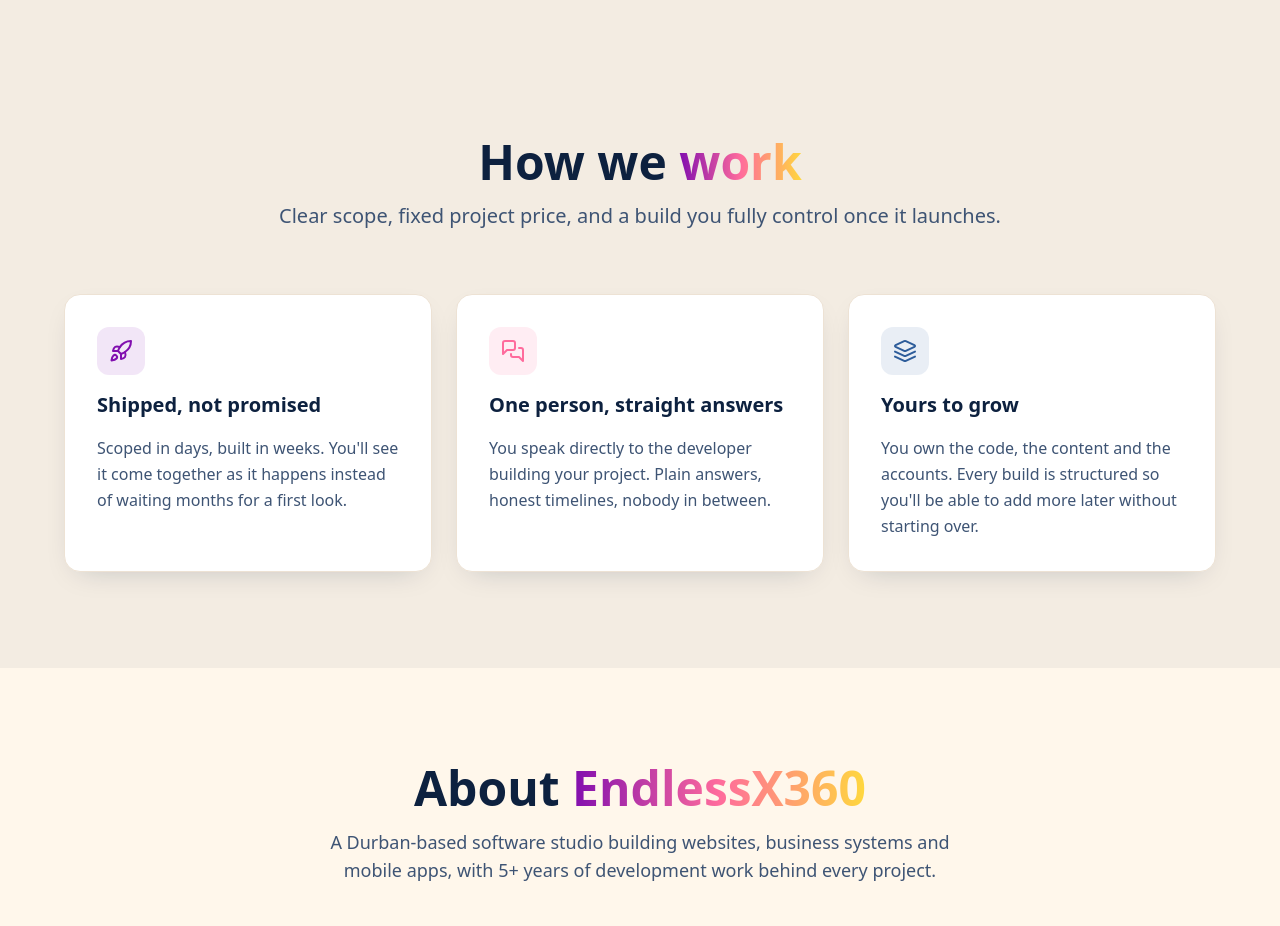
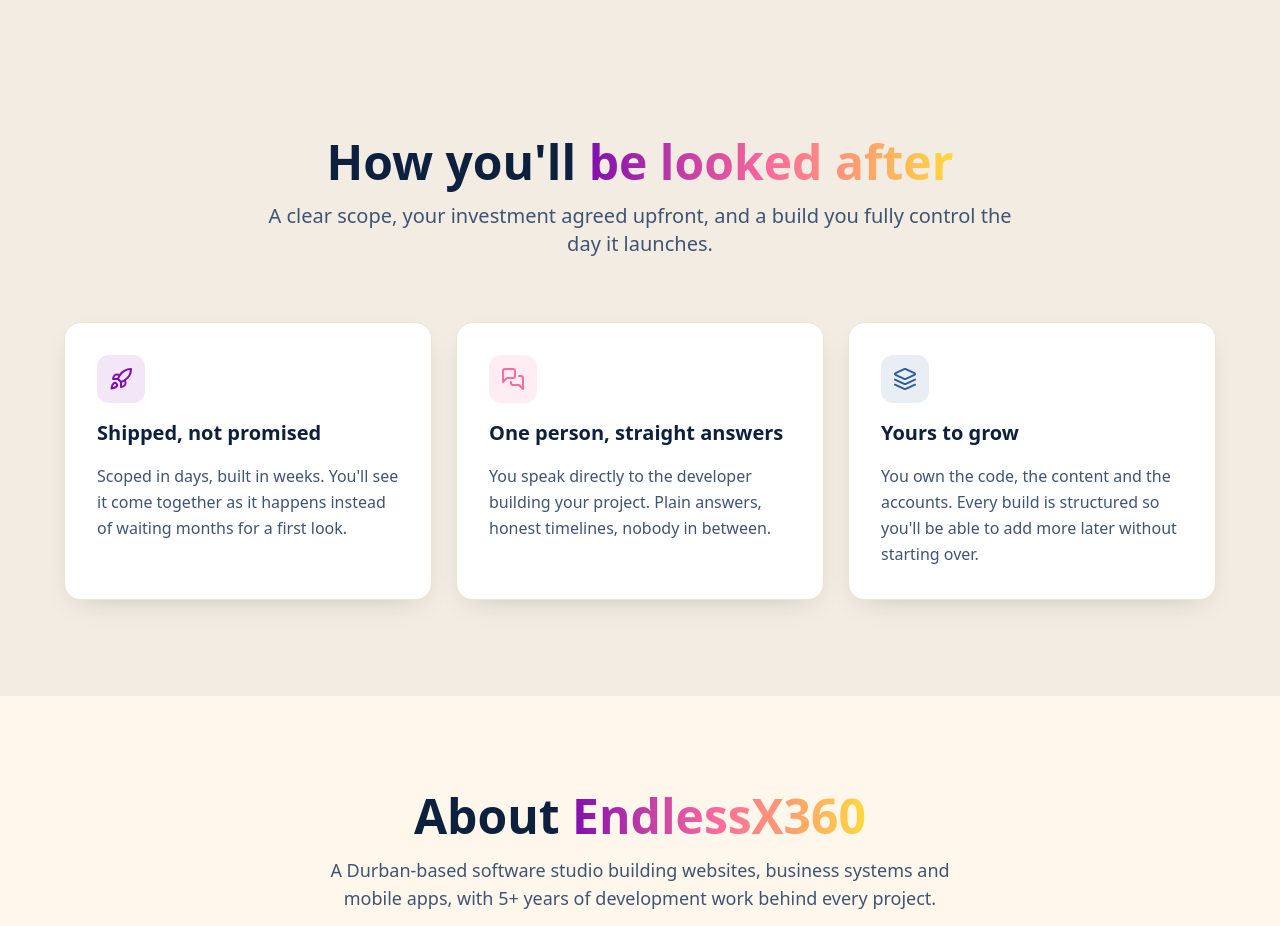
Before and after one commit to nv-mgazi/endlessx360-the-future-secured, a React (Vite) app: page / in a window 1280 px wide. Shown: the part 5960-6886 px from the top of the page. Built offline with nearby package versions, Linux system fonts and the light colour scheme; the HTML template or start-up script is replaced by a standard one.

Commit message:
Changes
Co-authored-by: nv-mgazi <147007523+nv-mgazi@users.noreply.github.com>

```diff
--- a/src/components/Vision.tsx
+++ b/src/components/Vision.tsx
@@ -36,11 +36,13 @@ const Vision = () => {
         <div className="max-w-6xl mx-auto">
           <div className="text-center space-y-4 mb-16">
             <h2 className="text-4xl md:text-5xl font-bold">
-              How we <span className="gradient-text">work</span>
+              How you'll <span className="gradient-text">be looked after</span>
             </h2>
             <p className="text-xl text-muted-foreground max-w-3xl mx-auto">
-              Clear scope, fixed project price, and a build you fully control once it launches.
+              A clear scope, your investment agreed upfront, and a build you fully control
+              the day it launches.
             </p>
+
           </div>
 
           <div className="grid md:grid-cols-3 gap-6">
```
